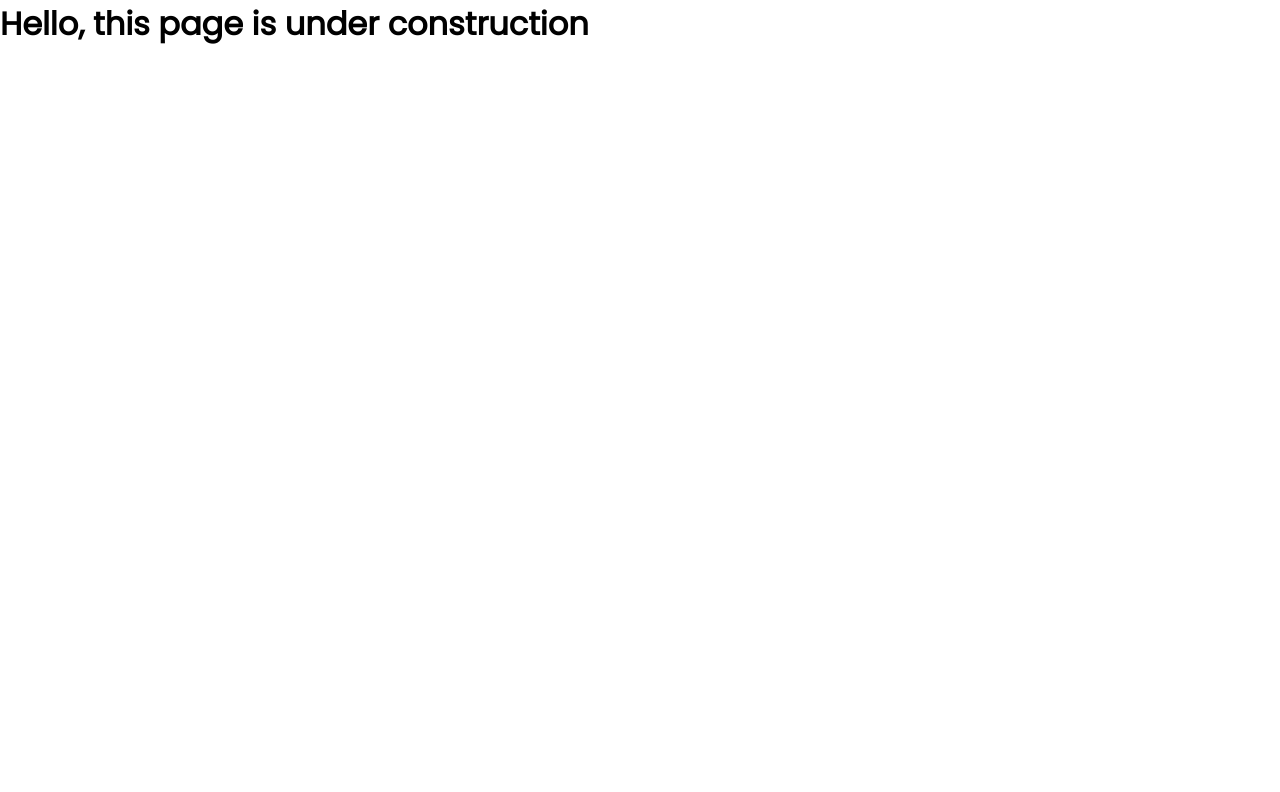
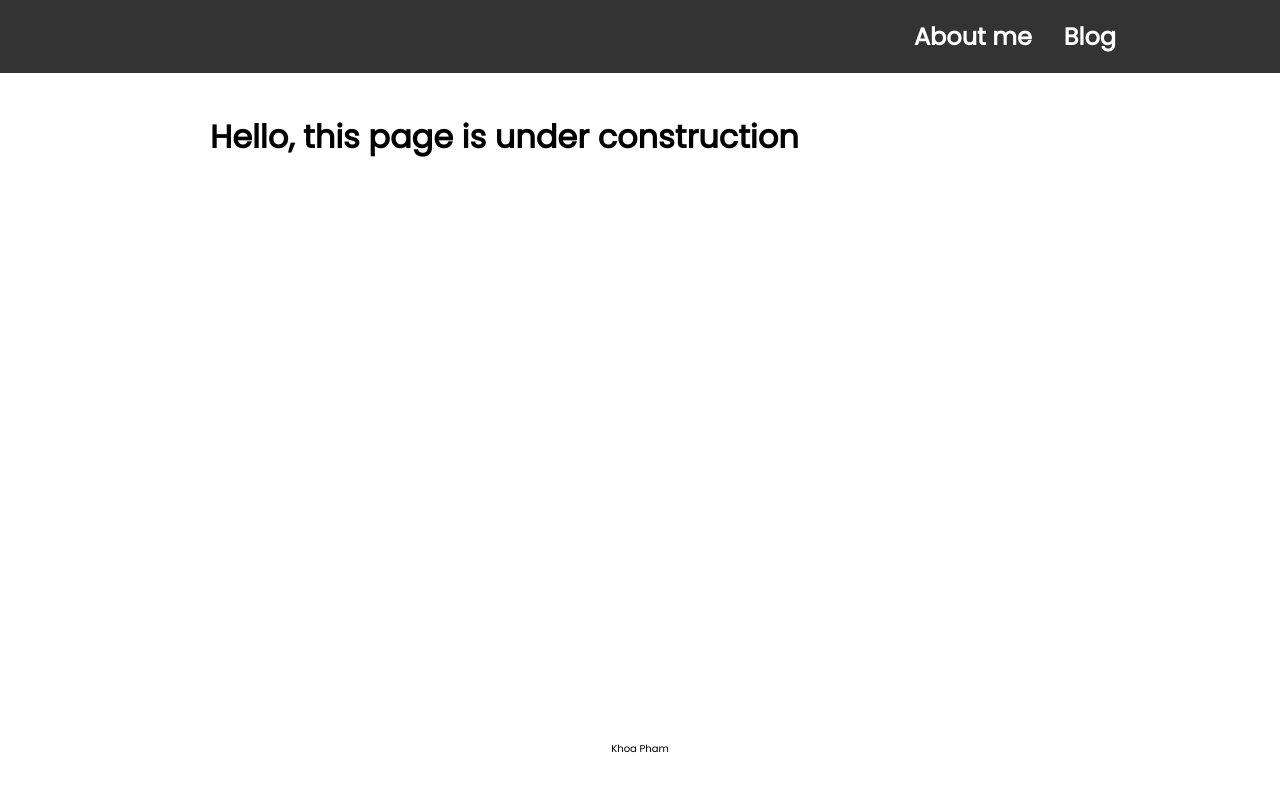
Before and after one commit to ptdk1020/ptdk1020.github.io, a Next.js app: page / in a window 1280 px wide. Shown: the top 792 px of the page. Built offline with nearby package versions, Linux system fonts and the light colour scheme.

Commit message:
create and add initial components

```diff
--- /dev/null
+++ b/components/Footer.js
@@ -0,0 +1,9 @@
+export default function Footer(){
+    const footer =
+        <>
+        <footer>
+            <p>Khoa Pham</p>
+        </footer>
+        </>
+    return footer
+}
--- /dev/null
+++ b/components/Navbar.js
@@ -0,0 +1,12 @@
+import Link from 'next/link'
+
+export default function Navbar(){
+    return (
+        <nav>
+            <ul className="nav-container">
+                <li><Link href='/'><h2>Blog</h2></Link></li>
+                <li><Link href='/aboutme'><h2>About me</h2></Link></li>
+            </ul>
+        </nav>
+    )
+}
--- a/pages/_app.js
+++ b/pages/_app.js
@@ -1,5 +1,17 @@
 import '@/styles/globals.css'
+import Head from 'next/head'
+import Navbar from '/components/Navbar'
+import Footer from '/components/Footer'
 
 export default function App({ Component, pageProps }) {
-  return <Component {...pageProps} />
+  return  <>
+            <Head>
+              <title>Welcome</title>
+            </Head>
+            <Navbar/>
+            <main className="container">
+              <Component {...pageProps} />
+            </main>
+            <Footer/>
+          </>
 }
```
